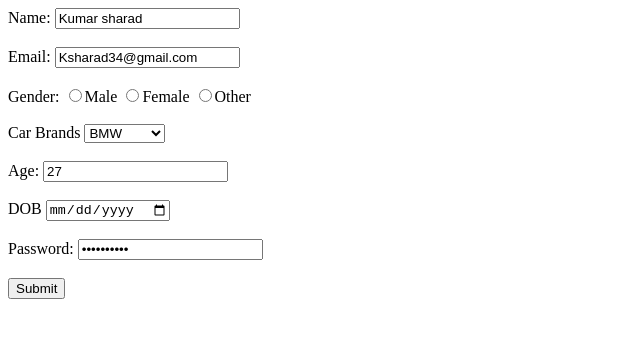
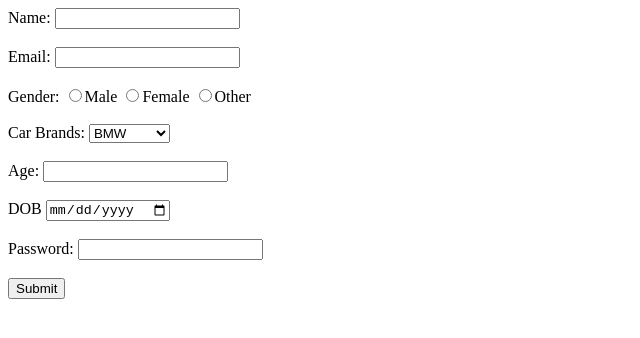
Before and after one commit to acciojob/signup-form-car-KnightRiderSharad, a website: page main.html in a window 1280 px wide. Shown: the whole page, without its empty margins (0-640 px from the left). Drawn offline with Linux system fonts and the light colour scheme.

Commit message:
completed

```diff
--- a/main.html
+++ b/main.html
@@ -8,57 +8,54 @@
 
 <body>
 
-<form method="post" action="abc@gmail.com">
+<form method="post" action="">
 
-	<label for="name">Name:
-    <input type="text" id="name" value="Kumar sharad" required>
-    </label>
+	<label for="name">Name:</label>
+    <input type="text" id="name" name="name" required>
+
     <br>
     <br>
 
-    <label for="mail">Email:
-    <input type="email" id="mail" value="Ksharad34@gmail.com" required>
-    </label>
+    <label for="email">Email:</label>
+    <input type="email" id="email" name="email" required>
+
     <br>
     <br>
 
-    <label for="gender">Gender:
+    <label for="gender">Gender:</label>
     <input type="radio" id="gender" value="male" name="gender" required>Male
     <input type="radio" id="gender" value="Female" name="gender" required>Female
     <input type="radio" id="gender" value="Other" name="gender" required>Other
-    </label>
+
     <br>
     <br>
 
-    <label for="cars">Car Brands
+    <label for="cars">Car Brands: </label>
     <select id="cars">
         <option value="bmw">BMW</option>
         <option value="audi">Audi</option>
         <option value="mercedez">Mercedez</option>
     </select>
-    </label>
     <br>
     <br>
 
-    <label for="age">Age:
-		<input type="number" id="age" value="27" required>
-    </label>
+    <label for="age">Age:</label>
+		<input type="number" id="age" required>
+
     <br>
     <br>
 
-	<label for="dob">DOB
-		<input type="date" id="dob" value="07-02-1995" required>
-    </label>
+	<label for="dob">DOB</label>
+		<input type="date" id="dob" required>
     <br>
     <br>
 
-	<label for="password">Password:
-        <input type="password" id="password" value="sharad@123" required>
-    </label>
+	<label for="password">Password:</label>
+        <input type="password" id="password" required>
     <br>
     <br>
 
-	<button type="submit">Submit</button>
+	<button type="submit" value="Submit">Submit</button>
 
 	</form>
 
```
